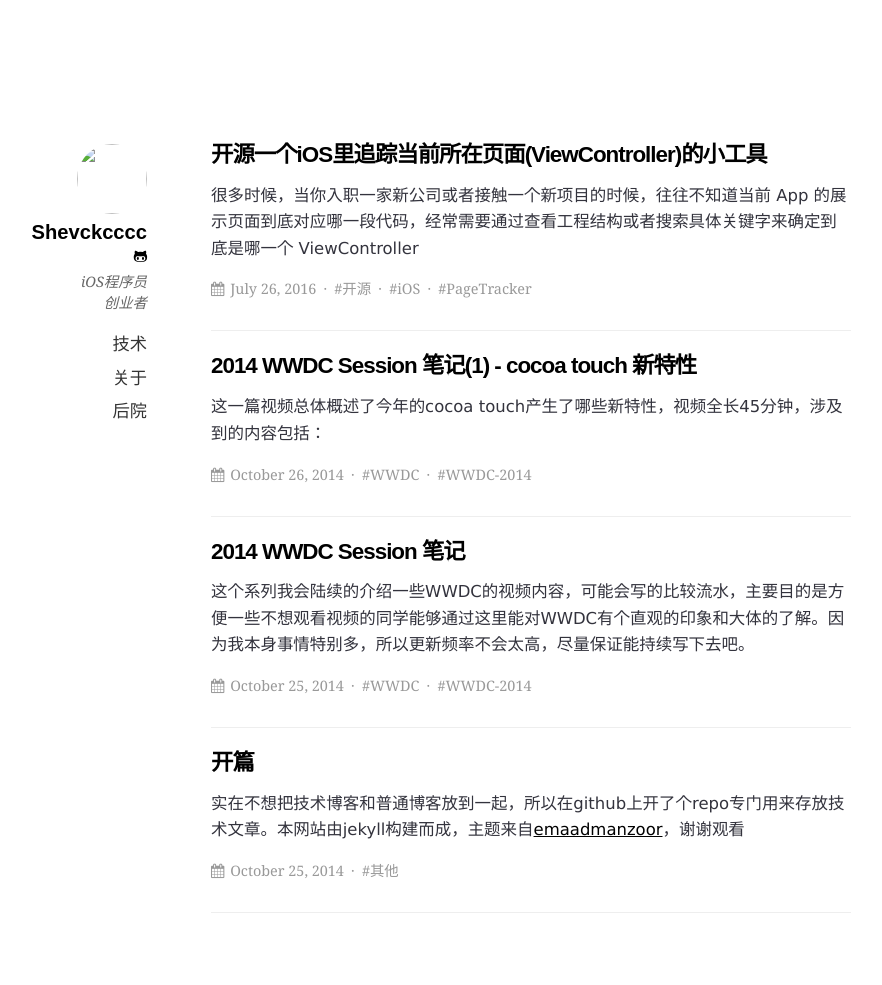
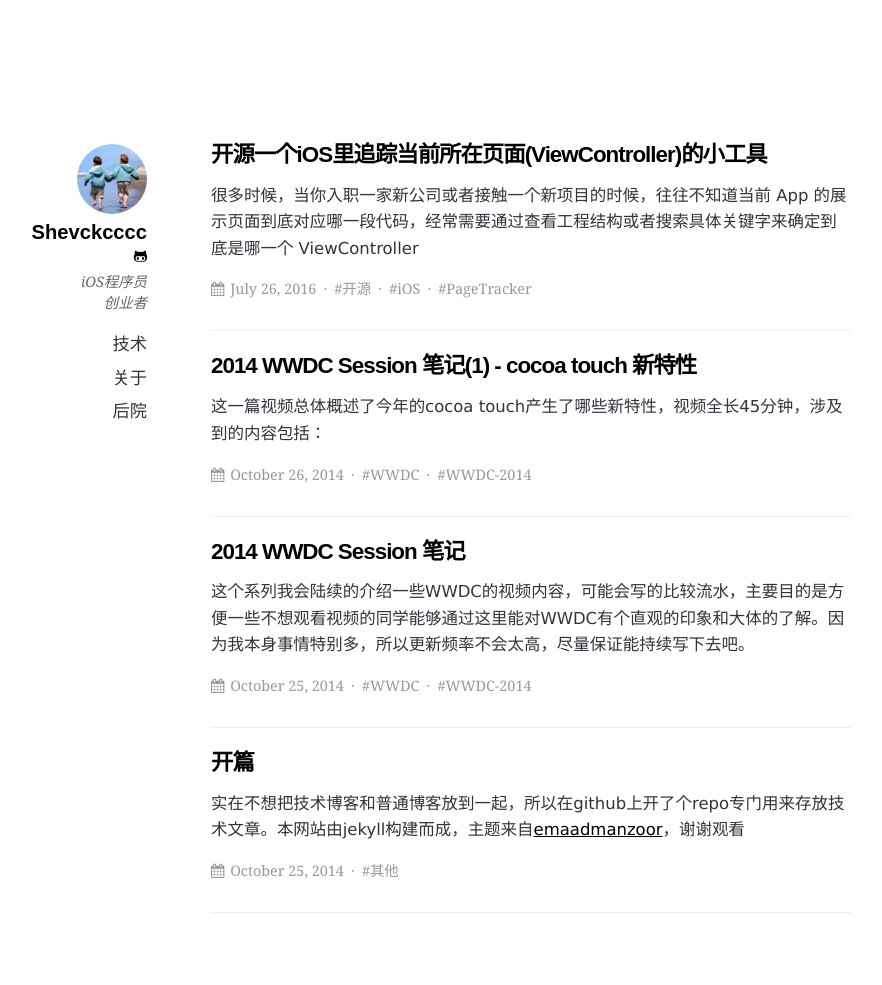
Before and after one commit to Shevckcccc/mysql.im, a Jekyll site: the page built from blog.html, in a window 1280 px wide. Shown: the whole page, without its empty margins (173-1055 px from the left). Built offline with Jekyll 4.4.1, drawn with Linux system fonts in a browser that asks for light colours.

Commit message:
Update _config.yml

```diff
--- a/_config.yml
+++ b/_config.yml
@@ -5,7 +5,7 @@ baseurl: mysql.im/
 
 # Author info
 author_name: Shevckcccc
-author_image_path: cimages/author-image.jpeg
+author_image_path: /mysql.im/images/author-image.jpeg
 author_bio: |
     iOS程序员<br>
     创业者<br>
```
